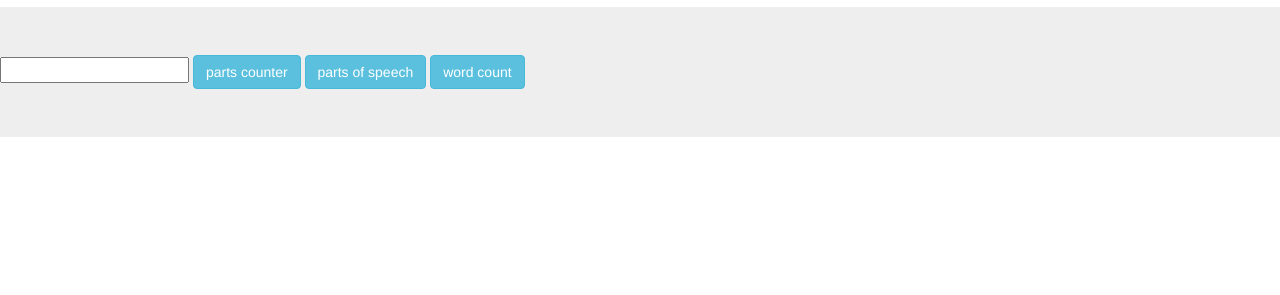
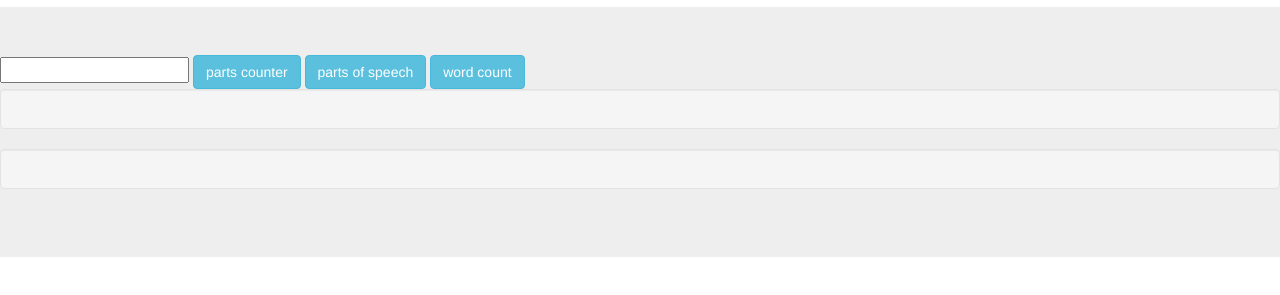
Before and after one commit to sickify/verbiage, a website: page client/index.html in a window 1280 px wide. Shown: the part 63-358 px from the top of the page. Drawn offline with nearby package versions, Linux system fonts and the light colour scheme.

Commit message:
<sickify>(client): create two wells for the results {meh}

```diff
--- a/client/index.html
+++ b/client/index.html
@@ -21,7 +21,8 @@
     <button id="partsCounter" class="btn btn-info" onclick="partsCounter()">parts counter</button>
     <button id="partsGet" class="btn btn-info" onclick="partsGet()">parts of speech</button>
     <button id="countGet" class="btn btn-info" onclick="countGet()">word count</button>
-    <div id="main"></div>
+    <div class="well" id="main"></div>
+    <div class="well" id="v"></div>
   </div>
   </div>
 </body>
```
